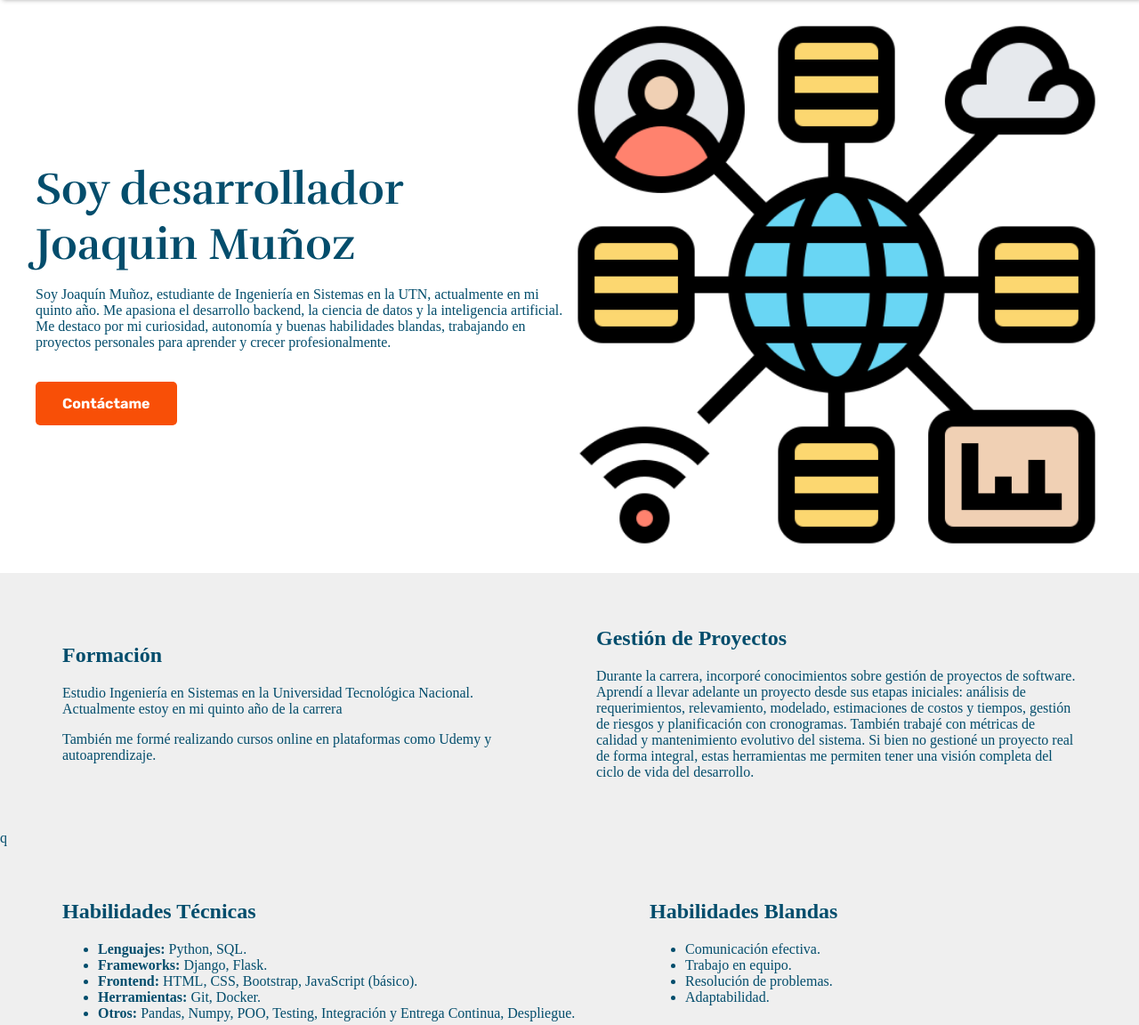
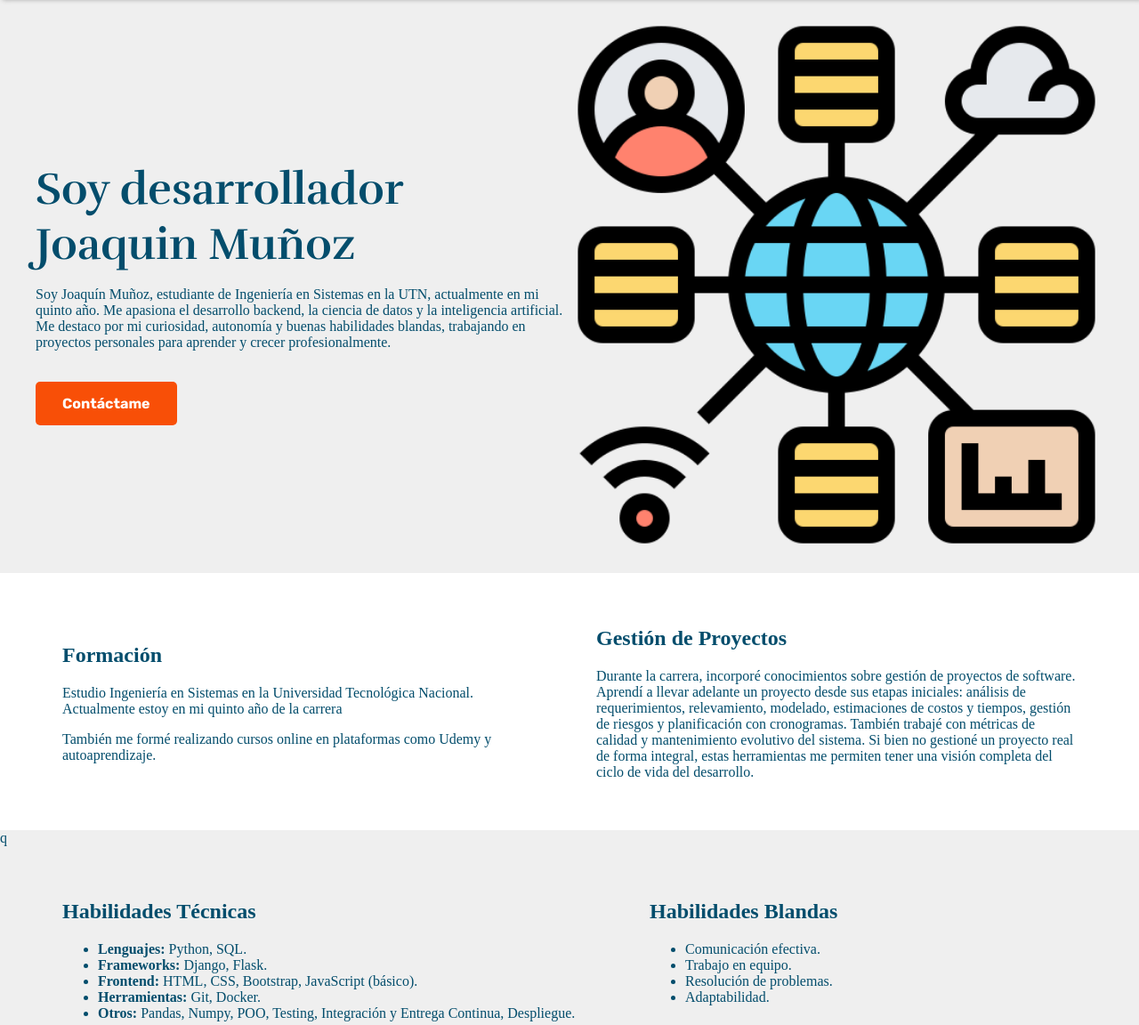
Before and after one commit to JoacoM2003/portfolio, a Django app: page / in a window 1280 px wide. Shown: the part 81-1233 px from the top of the page at 89% size. Run offline with Django 5.2, Linux system fonts and the light colour scheme.

Commit message:
change background

```diff
--- a/portada/templates/index.html
+++ b/portada/templates/index.html
@@ -3,7 +3,7 @@
 {% block title %}Bienvenido{% endblock %}
 
 {% block content %}
-<div class="hero">
+<div class="hero" style="background-color: #efefef;">
     <div class="hero-content">
         <div class="left">
             <h1>Soy desarrollador</h1>
--- a/portada/templates/section-form.html
+++ b/portada/templates/section-form.html
@@ -1,4 +1,4 @@
-<div class="center">
+<div class="center white-bg">
     <div class="content">
         <div class="row vert-pad">
             <style>
```
